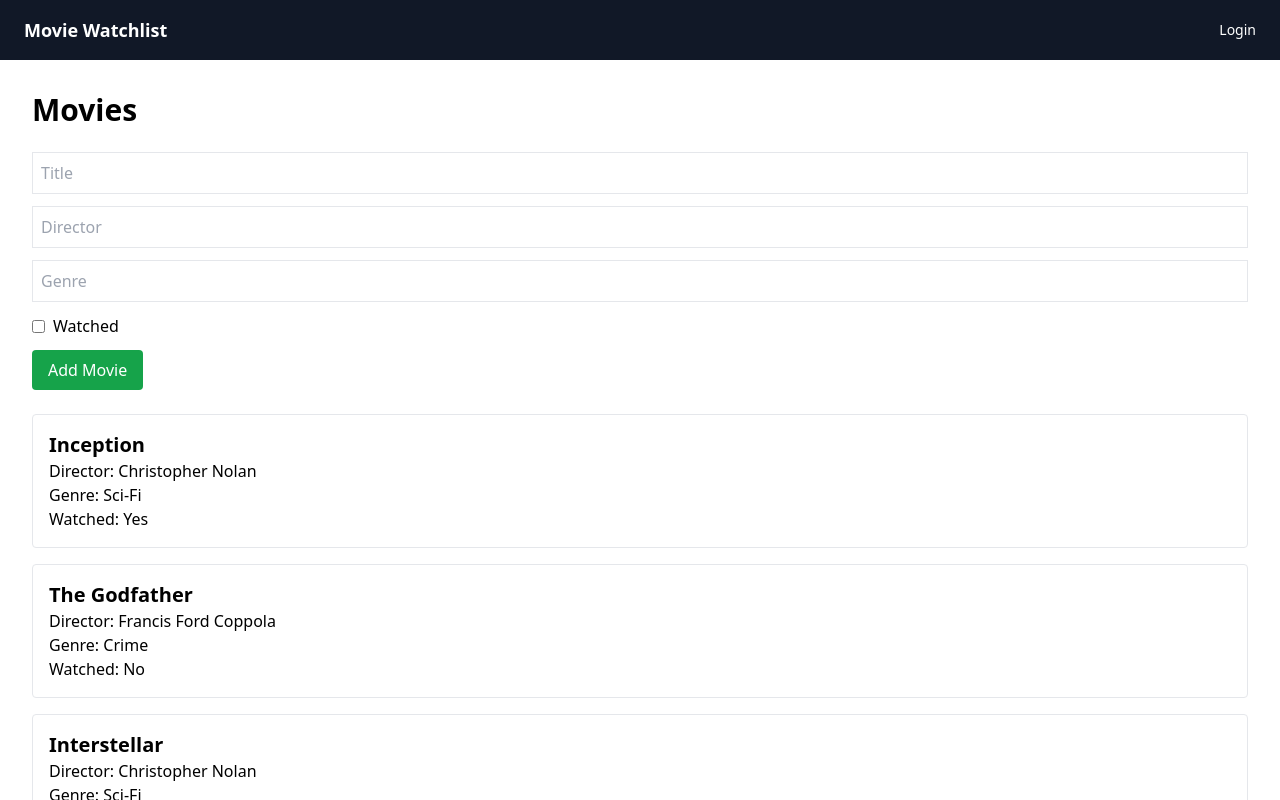
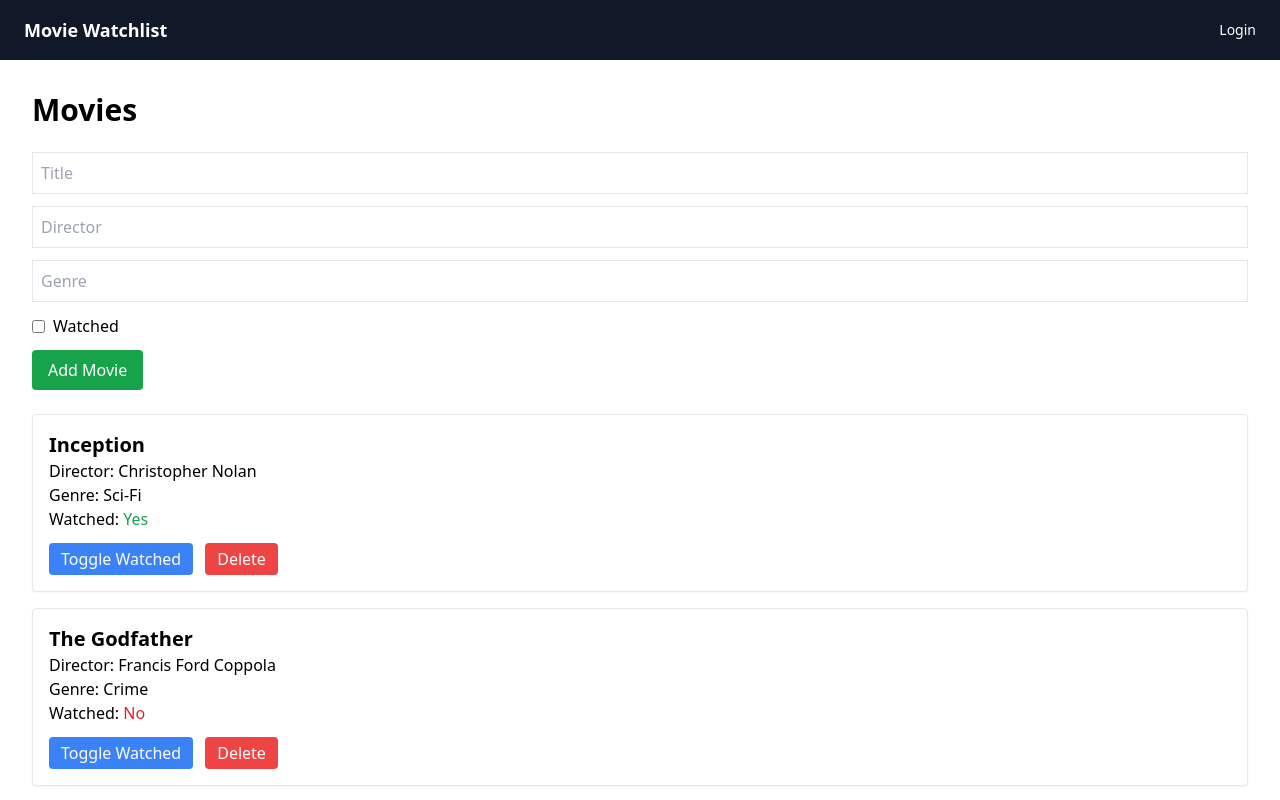
Before and after one commit to ea32460/movie-watchlist-132460, a React (Vite) app: page /movies in a window 1280 px wide. Shown: the top 800 px of the page. Built offline with nearby package versions, Linux system fonts and the light colour scheme.

Commit message:
Implemented Update and Delete

```diff
--- a/src/pages/MoviesPage.jsx
+++ b/src/pages/MoviesPage.jsx
@@ -40,6 +40,22 @@ function MoviesPage() {
             watched: false
         })
     }
+
+    const handleDelete = (id)=>{
+        setMovies(movies.filter((movie)=>movie.id !== id))
+    }
+    const toggleWatched = (id) => {
+        setMovies(
+            movies.map((movie) =>
+                movie.id === id
+                    ? { ...movie, watched: !movie.watched }
+                    : movie
+            )
+        )
+    }
+
+
+
     return (
         <div className="p-8">
             <h1 className="text-3xl font-bold mb-6">Movies</h1>
@@ -88,14 +104,35 @@ function MoviesPage() {
                 </button>
             </form>
 
-
             <div className="grid gap-4">
                 {movies.map((movie) => (
-                    <div key={movie.id} className="border p-4 rounded">
+                    <div key={movie.id} className="border p-4 rounded bg-white shadow-sm">
+
                         <h2 className="text-xl font-semibold">{movie.title}</h2>
                         <p>Director: {movie.director}</p>
                         <p>Genre: {movie.genre}</p>
-                        <p>Watched: {movie.watched ? "Yes" : "No"}</p>
+                        <p>
+                            Watched:{" "}
+                            <span className={movie.watched ? "text-green-600" : "text-red-600"}>
+                {movie.watched ? "Yes" : "No"}
+              </span>
+                        </p>
+
+                        <div className="flex gap-3 mt-3">
+                            <button
+                                onClick={() => toggleWatched(movie.id)}
+                                className="bg-blue-500 text-white px-3 py-1 rounded"
+                            >
+                                Toggle Watched
+                            </button>
+
+                            <button
+                                onClick={() => handleDelete(movie.id)}
+                                className="bg-red-500 text-white px-3 py-1 rounded"
+                            >
+                                Delete
+                            </button>
+                        </div>
                     </div>
                 ))}
             </div>
```
